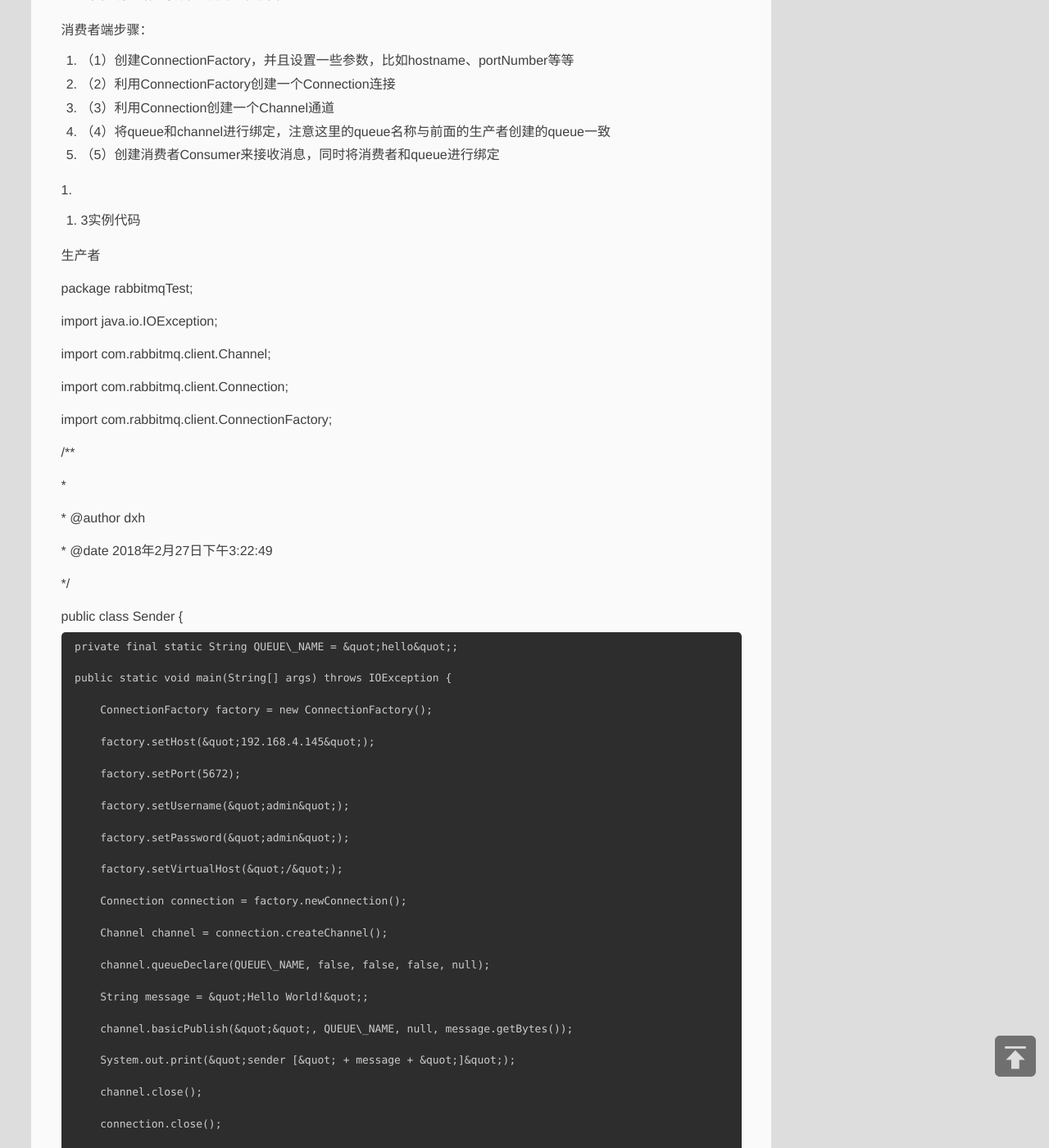
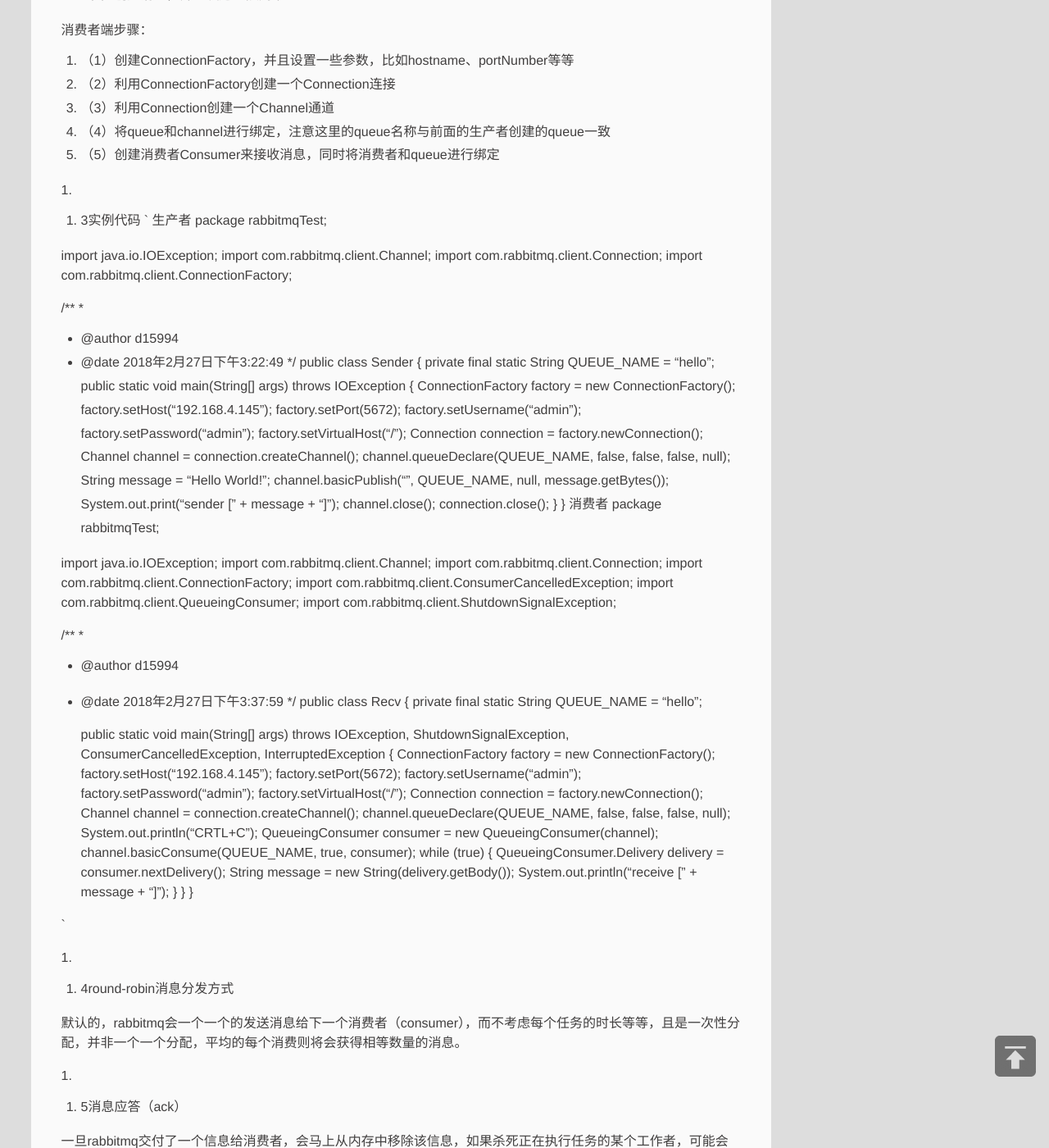
Before and after one commit to xiaohongaiweno/blog, a Jekyll site: the page built from _posts/2018-04-10-rabbitmq总结.md, in a window 1280 px wide and 1400 px high, scrolled down 4500 px. Shown: the whole window at 82% size. Built offline with Jekyll 4.4.1, drawn with Linux system fonts in a browser that asks for light colours; some of the changed text lies outside the part shown.

Commit message:
代码块显示修改

```diff
--- a/_posts/2018-04-10-rabbitmq总结.md
+++ b/_posts/2018-04-10-rabbitmq总结.md
@@ -83,144 +83,84 @@ Fanout：转发消息到所有绑定的队列，是消息广播的模式。
 
 1.
   1. 3实例代码
-
+`
 生产者
-
 package rabbitmqTest;
 
 import java.io.IOException;
-
 import com.rabbitmq.client.Channel;
-
 import com.rabbitmq.client.Connection;
-
 import com.rabbitmq.client.ConnectionFactory;
 
 
 
-/\*\*
-
- \*
-
- \* @author dxh
-
- \* @date 2018年2月27日下午3:22:49
-
- \*/
-
+/**
+ *
+ * @author d15994
+ * @date 2018年2月27日下午3:22:49
+ */
 public class Sender {
-
-    private final static String QUEUE\_NAME = &quot;hello&quot;;
-
+    private final static String QUEUE_NAME = "hello";
     public static void main(String[] args) throws IOException {
-
         ConnectionFactory factory = new ConnectionFactory();
-
-        factory.setHost(&quot;192.168.4.145&quot;);
-
+        factory.setHost("192.168.4.145");
         factory.setPort(5672);
-
-        factory.setUsername(&quot;admin&quot;);
-
-        factory.setPassword(&quot;admin&quot;);
-
-        factory.setVirtualHost(&quot;/&quot;);
-
+        factory.setUsername("admin");
+        factory.setPassword("admin");
+        factory.setVirtualHost("/");
         Connection connection = factory.newConnection();
-
         Channel channel = connection.createChannel();
-
-        channel.queueDeclare(QUEUE\_NAME, false, false, false, null);
-
-        String message = &quot;Hello World!&quot;;
-
-        channel.basicPublish(&quot;&quot;, QUEUE\_NAME, null, message.getBytes());
-
-        System.out.print(&quot;sender [&quot; + message + &quot;]&quot;);
-
+        channel.queueDeclare(QUEUE_NAME, false, false, false, null);
+        String message = "Hello World!";
+        channel.basicPublish("", QUEUE_NAME, null, message.getBytes());
+        System.out.print("sender [" + message + "]");
         channel.close();
-
         connection.close();
-
     }
-
 }
-
 消费者
-
 package rabbitmqTest;
 
 import java.io.IOException;
-
 import com.rabbitmq.client.Channel;
-
 import com.rabbitmq.client.Connection;
-
 import com.rabbitmq.client.ConnectionFactory;
-
 import com.rabbitmq.client.ConsumerCancelledException;
-
 import com.rabbitmq.client.QueueingConsumer;
-
 import com.rabbitmq.client.ShutdownSignalException;
 
-/\*\*
-
- \*
-
- \* @author dxh
-
- \* @date 2018年2月27日下午3:37:59
-
- \*/
-
+/**
+ *
+ * @author d15994
+ * @date 2018年2月27日下午3:37:59
+ */
 public class Recv {
-
-    private final static String QUEUE\_NAME = &quot;hello&quot;;
+    private final static String QUEUE_NAME = "hello";
 
     public static void main(String[] args) throws IOException,
+            ShutdownSignalException, ConsumerCancelledException,
+            InterruptedException {
+        ConnectionFactory factory = new ConnectionFactory();
+        factory.setHost("192.168.4.145");
+        factory.setPort(5672);
+        factory.setUsername("admin");
+        factory.setPassword("admin");
+        factory.setVirtualHost("/");
+        Connection connection = factory.newConnection();
+        Channel channel = connection.createChannel();
+        channel.queueDeclare(QUEUE_NAME, false, false, false, null);
+        System.out.println("CRTL+C");
+        QueueingConsumer consumer = new QueueingConsumer(channel);
+        channel.basicConsume(QUEUE_NAME, true, consumer);
+        while (true) {
+            QueueingConsumer.Delivery delivery = consumer.nextDelivery();
+            String message = new String(delivery.getBody());
+            System.out.println("receive [" + message + "]");
+        }
+    }
+}
 
-            ShutdownSignalException, ConsumerCancelledException,
-
-            InterruptedException {
-
-        ConnectionFactory factory = new ConnectionFactory();
-
-        factory.setHost(&quot;192.168.4.145&quot;);
-
-        factory.setPort(5672);
-
-        factory.setUsername(&quot;admin&quot;);
-
-        factory.setPassword(&quot;admin&quot;);
-
-        factory.setVirtualHost(&quot;/&quot;);
-
-        Connection connection = factory.newConnection();
-
-        Channel channel = connection.createChannel();
-
-        channel.queueDeclare(QUEUE\_NAME, false, false, false, null);
-
-        System.out.println(&quot;CRTL+C&quot;);
-
-        QueueingConsumer consumer = new QueueingConsumer(channel);
-
-        channel.basicConsume(QUEUE\_NAME, true, consumer);
-
-        while (true) {
-
-            QueueingConsumer.Delivery delivery = consumer.nextDelivery();
-
-            String message = new String(delivery.getBody());
-
-            System.out.println(&quot;receive [&quot; + message + &quot;]&quot;);
-
-        }
-
-    }
-
-}
+`
 
 1.
   1. 4round-robin消息分发方式
```
